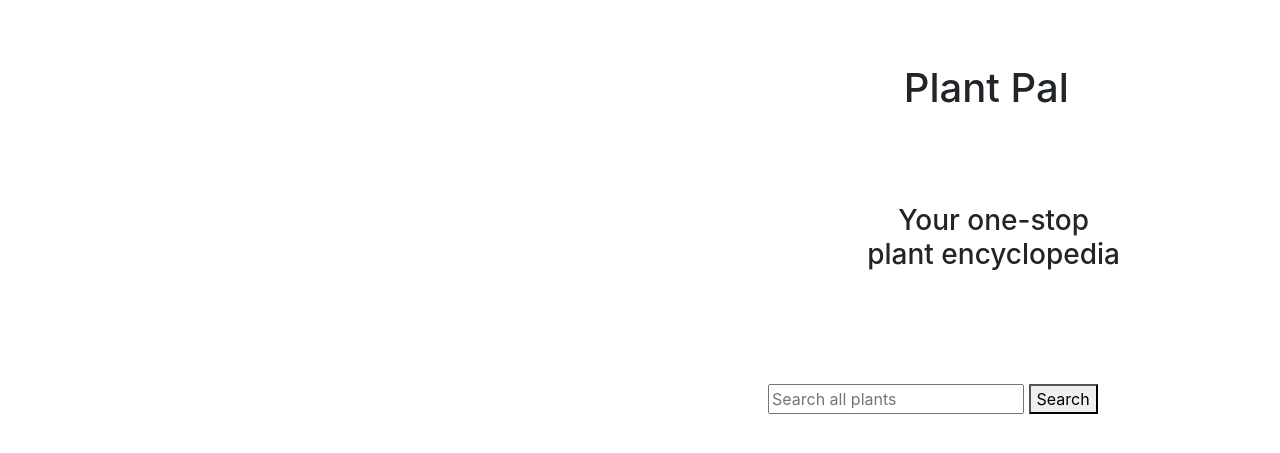
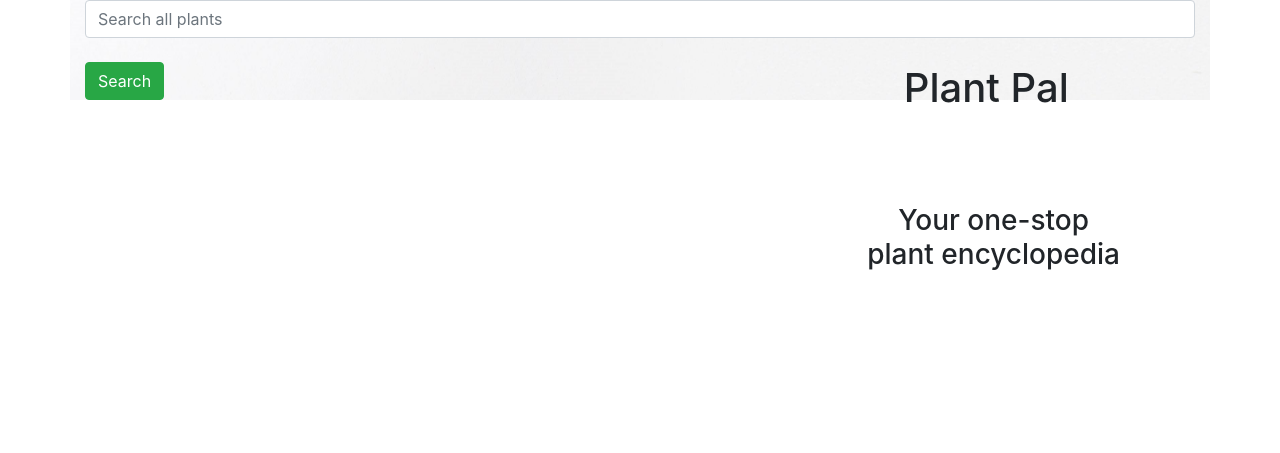
Before and after one commit to SianJade/PlantPal, a Python web app: template templates/index.html in a window 1280 px wide. Shown: the part 56-509 px from the top of the page. Run offline with Jinja, Linux system fonts and the light colour scheme; the template is opened without the code that fills it, so the values that code supplies are empty; some libraries are stand-ins or nearby versions.

Commit message:
Update relevant classes after switching to bootstrap

```diff
--- a/templates/genera.html
+++ b/templates/genera.html
@@ -2,9 +2,9 @@
 
 <h2>All Genera</h2>
 
-<ul class="collection with-header">
+<ul class="list-group">
     {% for plant in plants %}
-    <li class="collection-header">{{plant.genus}}
+    <li class="list-group-item">{{plant.genus}}
         <a href="{{url_for('genus', genus_name=plant.genus)}}" class="waves-effect waves-light btn btn-small">
             View Plants
         </a>
--- a/templates/genus.html
+++ b/templates/genus.html
@@ -2,9 +2,9 @@
 
 <h2>Genus: {{genus_name}}</h2>
 
-<ul class="collection with-header">
+<ul class="list-group">
    {% for plant in plants %}
-    <li class="collection-header">{{plant.latin_name}} - {{plant.common_name}}
+    <li class="list-group-item">{{plant.latin_name}} - {{plant.common_name}}
         <a href="{{url_for('view_plant', plant_id=plant._id)}}" class="waves-effect waves-light btn btn-small">
             Plant Detail
         </a>
--- a/templates/index.html
+++ b/templates/index.html
@@ -1,18 +1,16 @@
 {% extends 'base.html' %} {% block content %}
 
-<body class="landing-page">
-    <div class="container">
+<div class="container landing-page">
     <div class="headings">
         <h1 class="landing-header">Plant Pal</h1>
         <h3 class="landing-subhead">Your one-stop<br>plant encyclopedia</h3>
     </div>
-        <div class="input-field home-search">
+    <div class="home-search">
         <form action="{{ url_for('get_search') }}" method="post">
-                <input name="search_text" id="q" type="text" placeholder="Search all plants">
-                <button type="submit">Search</button>
+            <input class="form-control" id="q" name="search_text" type="search" placeholder="Search all plants"><br>
+            <button type="submit" class="btn btn-success">Search</button>
         </form>
     </div>
 </div>
-</body>
 
 {% endblock %}
--- a/templates/plants.html
+++ b/templates/plants.html
@@ -2,9 +2,9 @@
 
 <h2>All Plants</h2>
 
-<ul class="collection with-header">
+<ul class="list-group">
     {% for plant in plants %}
-    <li class="collection-header">{{plant.latin_name}} - {{plant.common_name}}
+    <li class="list-group-item">{{plant.latin_name}} - {{plant.common_name}}
         <a href="{{url_for('view_plant', plant_id=plant._id)}}" class="waves-effect waves-light btn">
             View Plant
         </a>
```
Lines whose indentation alone changed are shown as unchanged.
